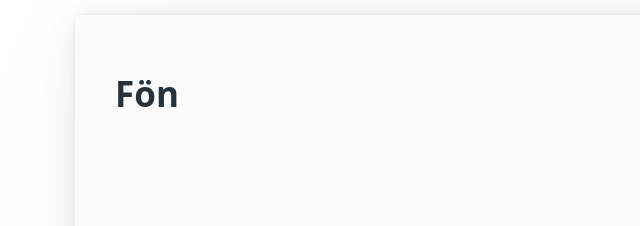
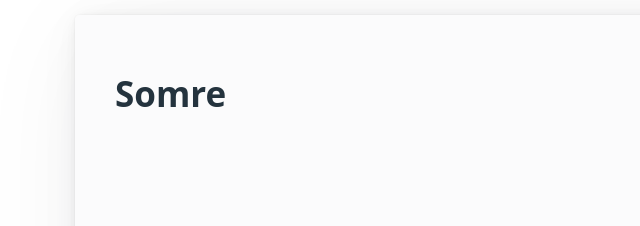
Before and after one commit to akadir56tr/cemilhairstyle, a plain HTML site: page somre.html in a window 1280 px wide. Shown: the part 265-491 px from the top of the page, 0-640 px from the left. Drawn offline with nearby package versions, Linux system fonts and the light colour scheme.

Commit message:
fön yazısı somreye değişti

```diff
--- a/somre.html
+++ b/somre.html
@@ -20,7 +20,7 @@
     <main class="container">
         <article>
             <header>
-                <h2><strong>Fön</strong></h2>
+                <h2><strong>Somre</strong></h2>
             </header>
             <div><img src="img/kuafor.jpg" alt=""></div>
             <div></div>
```
